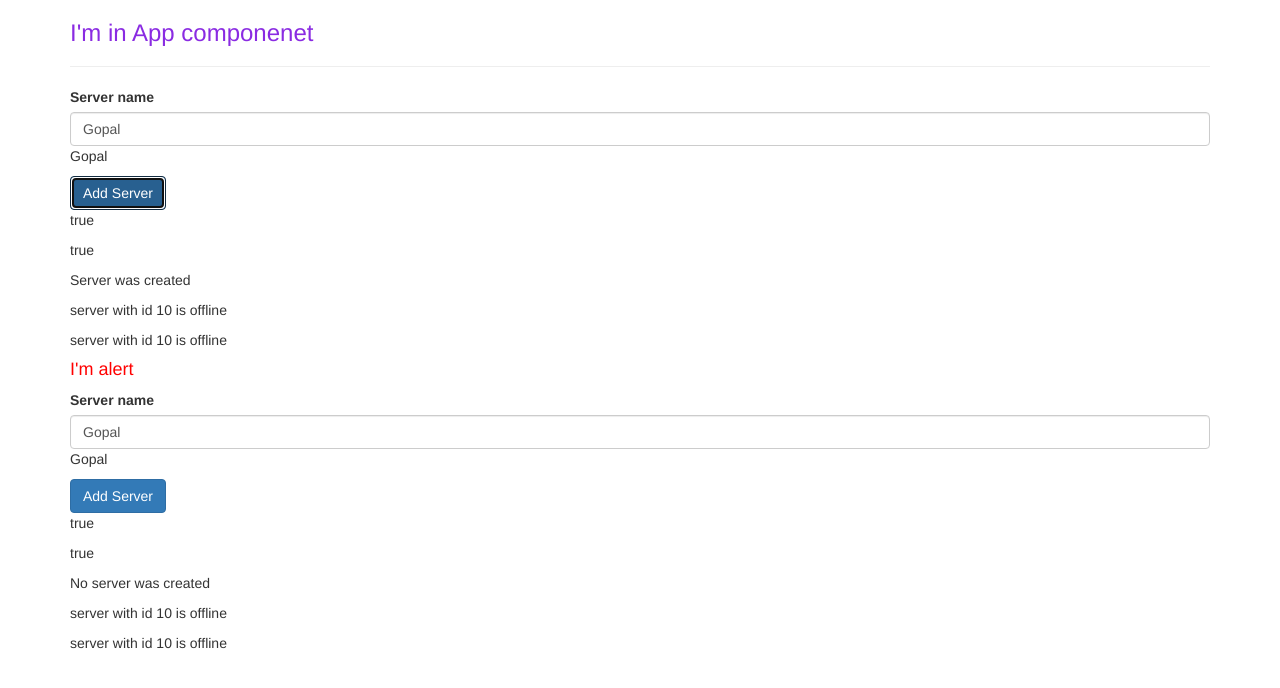
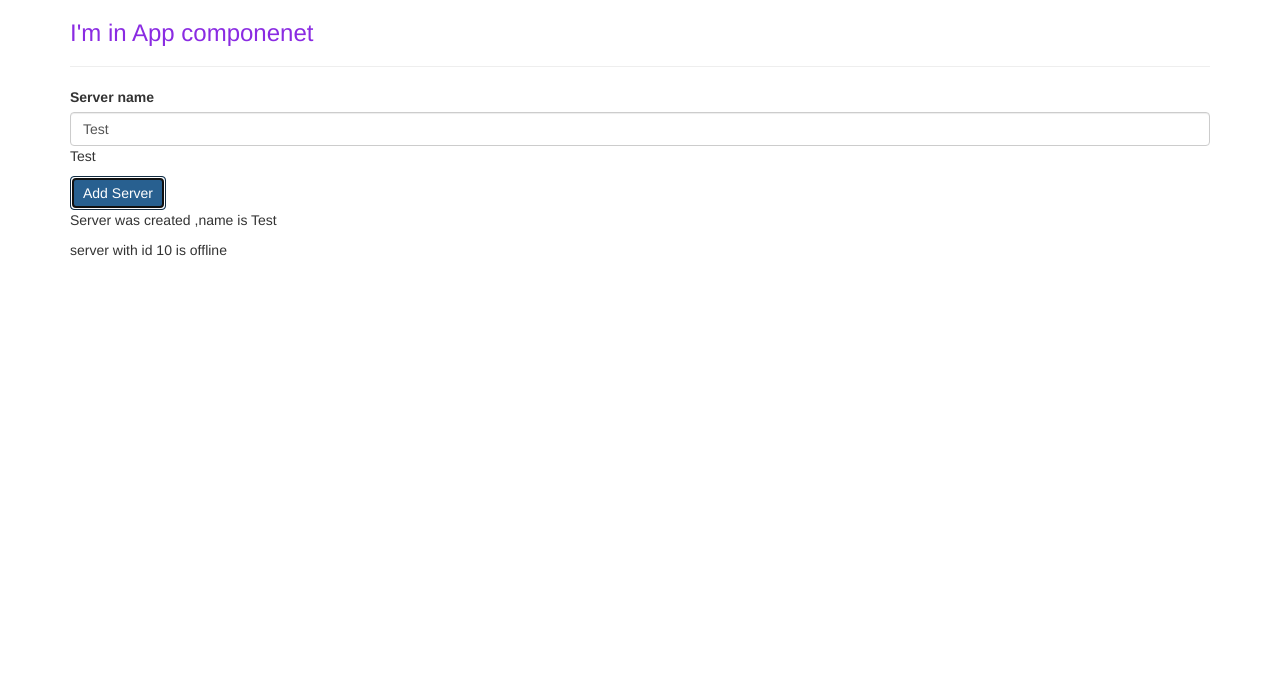
Before and after one commit to gksudhanshu/angular, an Angular app: page / in a window 1280 px wide. Both pictures are taken after a click on the button "Add Server". Shown: the top 688 px of the page. Built offline with nearby package versions, Linux system fonts and the light colour scheme.

Commit message:
ngIf directive

```diff
--- a/src/app/alert/alert.component.ts
+++ b/src/app/alert/alert.component.ts
@@ -2,8 +2,7 @@ import { Component } from '@angular/core';
 
 @Component({
     selector: 'app-alert',
-    template: `<app-servers></app-servers><h4>I'm alert</h4>
-    <app-servers></app-servers>`,
+    template: `<app-servers></app-servers>`,
     styles:[`h4{
         color: red
     }`]
--- a/src/app/servers/servers.component.html
+++ b/src/app/servers/servers.component.html
@@ -16,12 +16,15 @@ class="form-control"
 </button>
 <!-- String Interpolation and property binding will give same result -->
 <!-- String Interpolation -->
-<p>{{ allowNewServer }}</p>
+<!-- <p>{{ allowNewServer }}</p> -->
 <!-- Property binding -->
-<p [innerText]="allowNewServer"></p>
+<!-- <p [innerText]="allowNewServer"></p> -->
 
 <!-- Event binding -->
-<p>{{serverCreationStatus}}</p>
+<p *ngIf="serverCreated; else noServer">Server was created ,name is  {{serverName}}</p>
+<ng-template #noServer>
+    <p>No server was created</p>
+</ng-template>
+
 
 <app-server></app-server>
-<app-server></app-server>
--- a/src/app/servers/servers.component.ts
+++ b/src/app/servers/servers.component.ts
@@ -9,7 +9,8 @@ import { Component, OnInit } from '@angular/core';
 export class ServersComponent implements OnInit {
 allowNewServer=false;
 serverCreationStatus='No server was created'
-serverName='Gopal';
+serverName='Test';
+serverCreated=false;
 
   constructor() {
     setTimeout(()=>{
@@ -21,6 +22,7 @@ serverName='Gopal';
   }
 
   onCreateServer(){
+    this.serverCreated=true
     this.serverCreationStatus='Server was created';
   }
 
```
